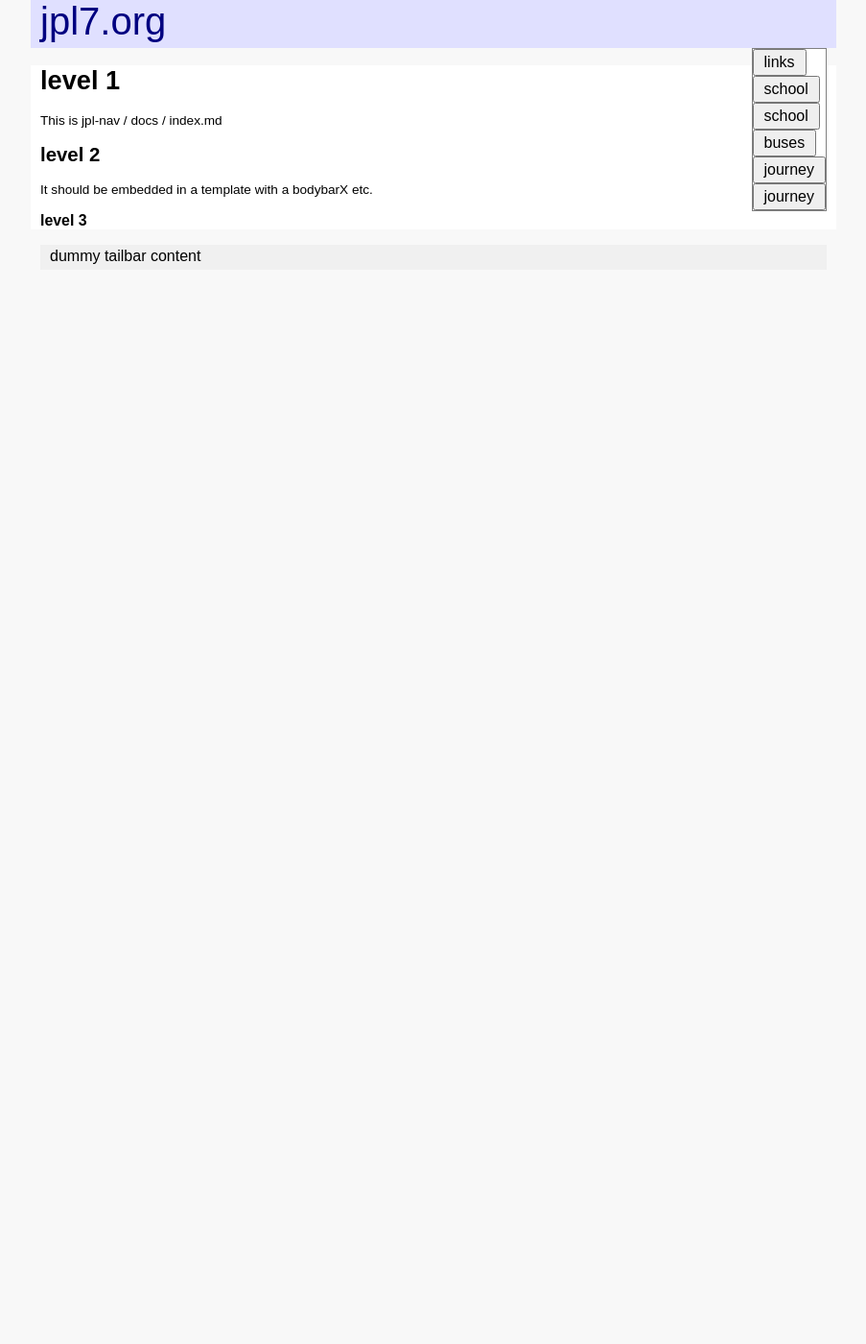
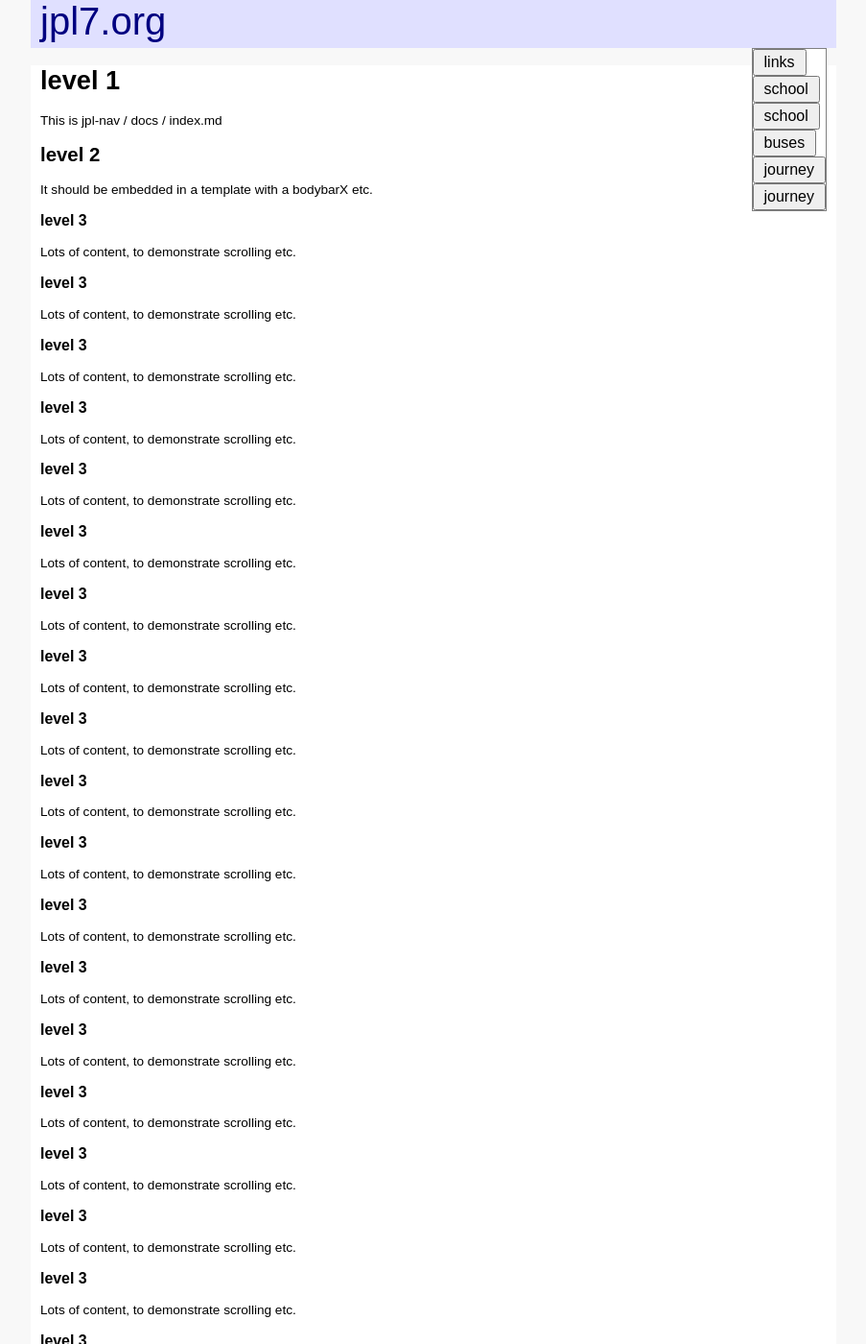
Before and after one commit to anionic/jpl-nav, a Jekyll site: the page built from docs/index.md, in a window 1280 px wide and 1400 px high. Shown: the whole window at 96% size, without its empty margins (188-1091 px from the left). Built offline with Jekyll 4.4.1, drawn with Linux system fonts in a browser that asks for light colours; some of the changed text lies outside the part shown.

Commit message:
Update index.md

```diff
--- a/docs/index.md
+++ b/docs/index.md
@@ -7,3 +7,42 @@ This is jpl-nav / docs / index.md
 ## level 2
 It should be embedded in a template with a bodybarX etc.
 ### level 3
+Lots of content, to demonstrate scrolling etc.
+### level 3
+Lots of content, to demonstrate scrolling etc.
+### level 3
+Lots of content, to demonstrate scrolling etc.
+### level 3
+Lots of content, to demonstrate scrolling etc.
+### level 3
+Lots of content, to demonstrate scrolling etc.
+### level 3
+Lots of content, to demonstrate scrolling etc.
+### level 3
+Lots of content, to demonstrate scrolling etc.
+### level 3
+Lots of content, to demonstrate scrolling etc.
+### level 3
+Lots of content, to demonstrate scrolling etc.
+### level 3
+Lots of content, to demonstrate scrolling etc.
+### level 3
+Lots of content, to demonstrate scrolling etc.
+### level 3
+Lots of content, to demonstrate scrolling etc.
+### level 3
+Lots of content, to demonstrate scrolling etc.
+### level 3
+Lots of content, to demonstrate scrolling etc.
+### level 3
+Lots of content, to demonstrate scrolling etc.
+### level 3
+Lots of content, to demonstrate scrolling etc.
+### level 3
+Lots of content, to demonstrate scrolling etc.
+### level 3
+Lots of content, to demonstrate scrolling etc.
+### level 3
+Lots of content, to demonstrate scrolling etc.
+### level 3
+Lots of content, to demonstrate scrolling etc.
```
